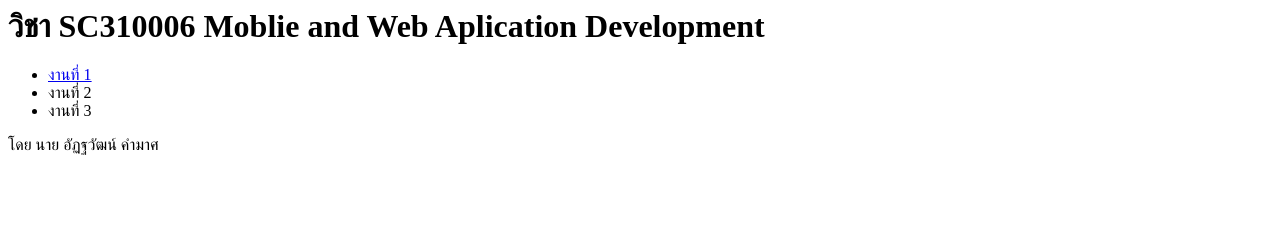
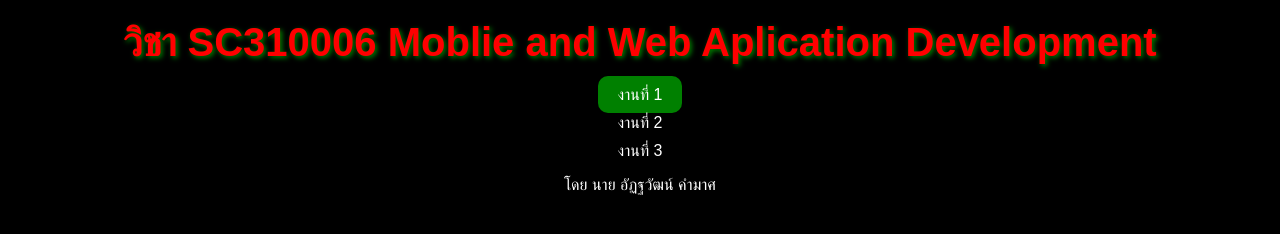
Before and after one commit to BabyPetch/web2024-SC310006-362202-MobileWeb-, a plain HTML site: page index.html in a window 1280 px wide. Drawn offline with Linux system fonts and the light colour scheme.

Commit message:
Update index.html

```diff
--- a/index.html
+++ b/index.html
@@ -1,4 +1,5 @@
 <html>
+  <link rel="stylesheet" href="indexcss.css">
   <body>
     <h1>วิชา SC310006 Moblie and Web Aplication Development </h1>
     <ul>
```
